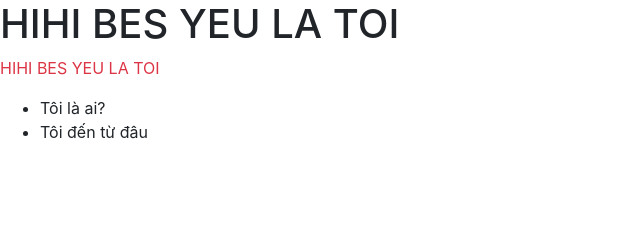
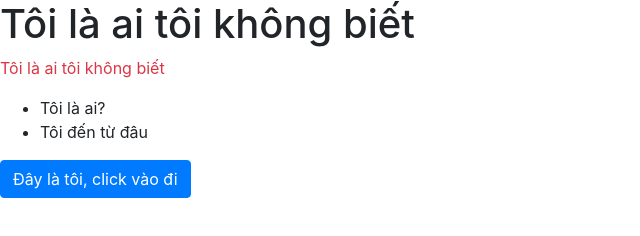
Before and after one commit to trungthanh2408/beyeu, a plain HTML site: page index.html in a window 1280 px wide. Shown: the whole page, without its empty margins (0-640 px from the left). Drawn offline with nearby package versions, Linux system fonts and the light colour scheme.

Commit message:
be yeu 3

```diff
--- a/index.html
+++ b/index.html
@@ -8,12 +8,13 @@
         <script src="https://maxcdn.bootstrapcdn.com/bootstrap/4.3.1/js/bootstrap.min.js"></script>
     </head>
     <body>
-        <h1>HIHI BES YEU LA TOI</h1>
-        <p class="text-danger">HIHI BES YEU LA TOI</p>
+        <h1>Tôi là ai tôi không biết</h1>
+        <p class="text-danger">Tôi là ai tôi không biết</p>
         <ul>
             <li>Tôi là ai?</li>
             <li>Tôi đến từ đâu</li>
         </ul>
+        <button class="btn btn-primary">Đây là tôi, click vào đi</button>
     </body>
 
 </html>
```
